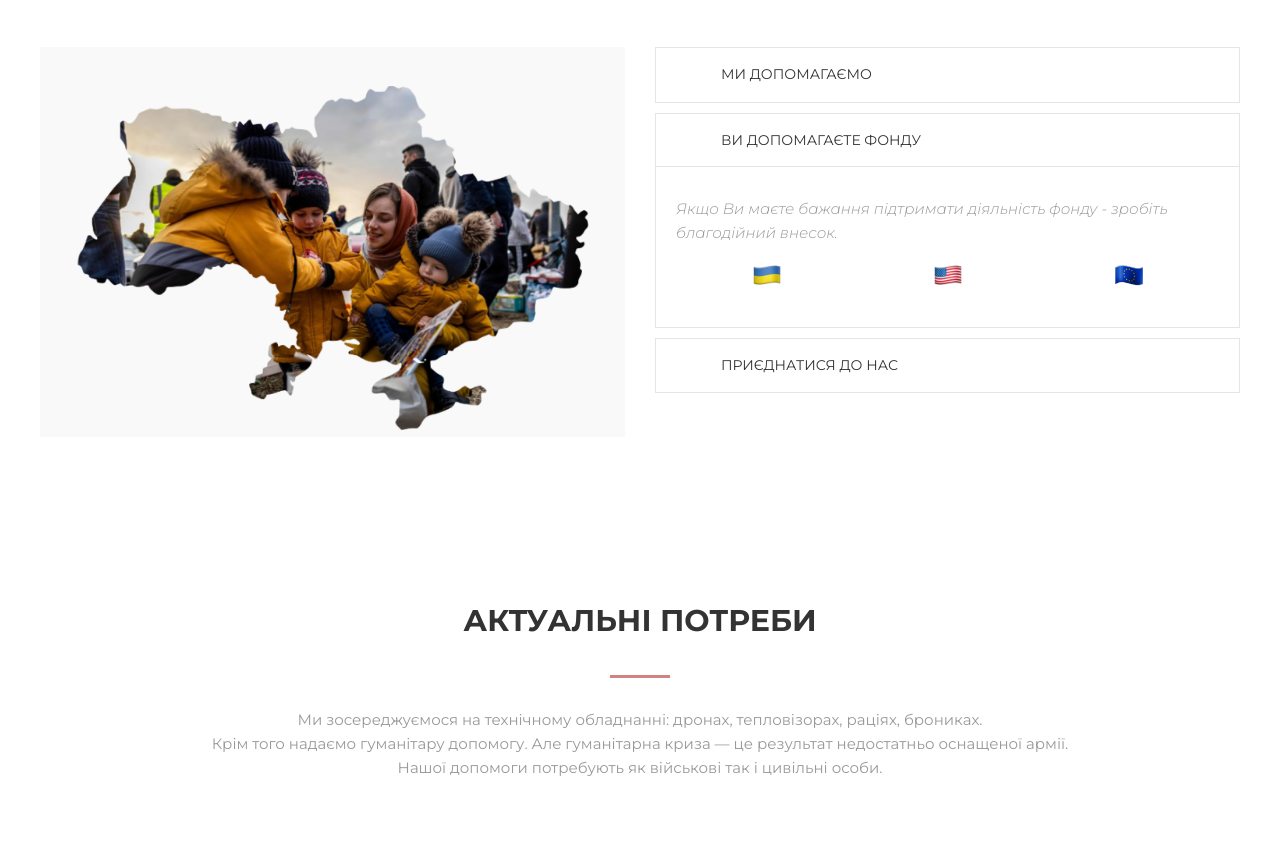
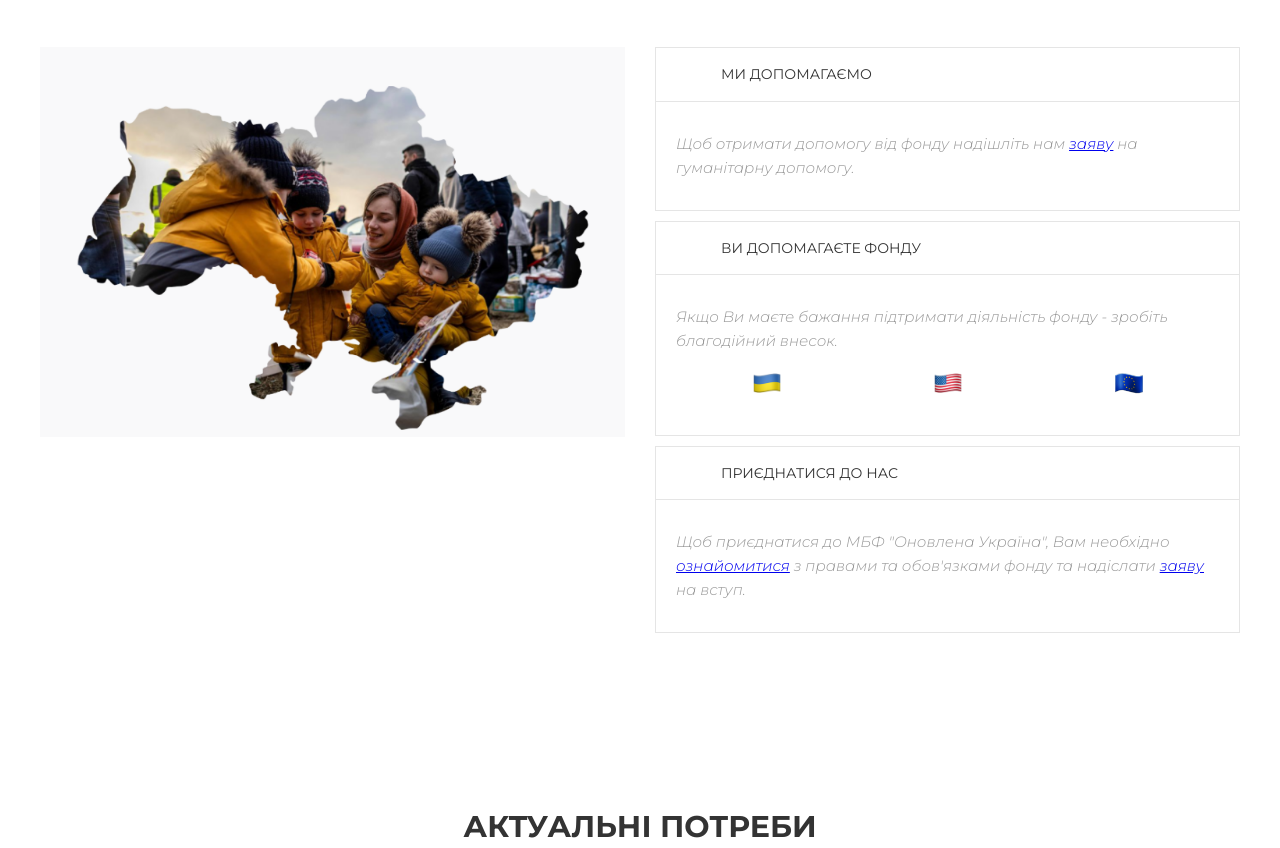
Before and after one commit to M1akarov/onovlenaukraina, a plain HTML site: page index.html in a window 1280 px wide. Shown: the part 2616-3464 px from the top of the page. Drawn offline with nearby package versions, Linux system fonts and the light colour scheme.

Commit message:
сделал всех активными

```diff
--- a/index.html
+++ b/index.html
@@ -257,7 +257,7 @@
 
           <div class="wedo__item">
             <div class="accordion">
-              <div class="accordion__item" data-collapse="#wedo_1">
+              <div class="accordion__item  active" data-collapse="#wedo_1">
                 <div class="accordion__header" >
 
                   <div class="accordion__title">Ми допомагаємо</div>
@@ -285,7 +285,11 @@
                     Якщо Ви маєте бажання підтримати діяльність фонду - зробіть благодійний внесок.
                     <br>
                     <div class="money">
-                      <a href="#"><img src="./img/flagua.png" alt="" style="width: 30px;height: 30px;" >  </a>   <a href="#"><img src="./img/flagusa.png" alt="" style="width: 30px;height: 30px;" >  </a> <a href="#services"><img src="./img/flageu.png" alt="" style="width: 30px;height: 30px;" >  </a>
+                      <a class="money__pay" href="https://secure.wayforpay.com/donate/de0e35bd111fc"  target="_blank"><img src="./img/flagua.png" alt="" style="width: 30px;height: 30px;" >
+                       </a>
+                       <a class="money__pay" href="#"><img src="./img/flagusa.png" alt="" style="width: 30px;height: 30px;" >
+                      </a>
+                      <a class="money__pay" href="#services"><img src="./img/flageu.png" alt="" style="width: 30px;height: 30px;" >  </a>
                     </div>
 
                   </p>
@@ -293,7 +297,7 @@
                 <!--accordion__content-->
               </div>
 
-              <div class="accordion__item" data-collapse="#wedo_3">
+              <div class="accordion__item active" data-collapse="#wedo_3">
                 <div class="accordion__header" >
 
                   <div class="accordion__title">Приєднатися до нас</div>
```
